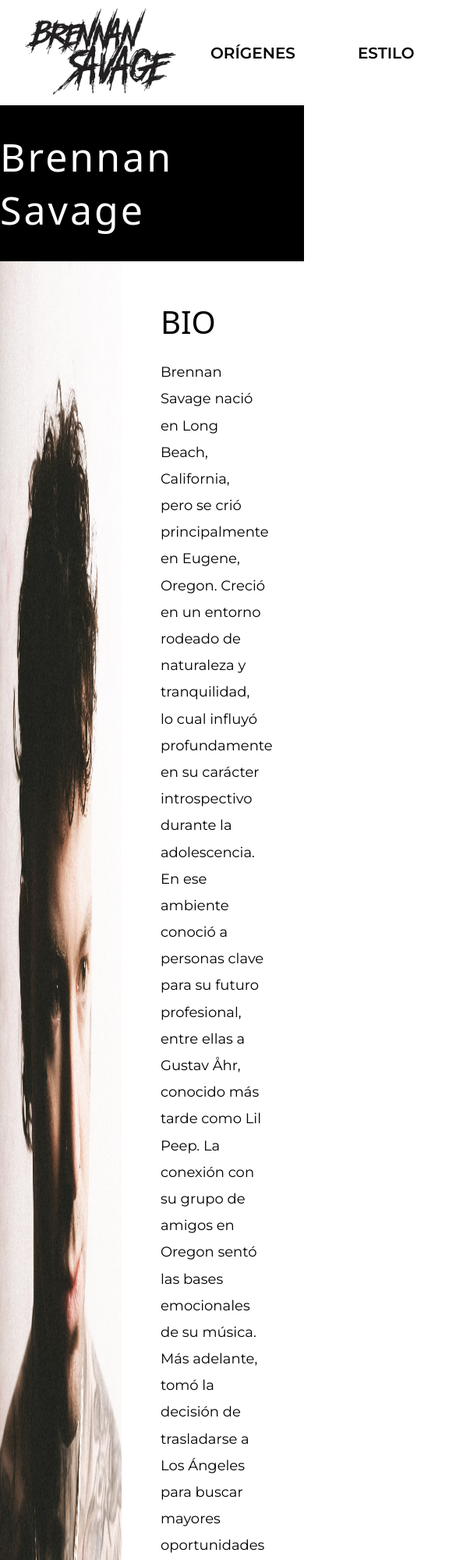
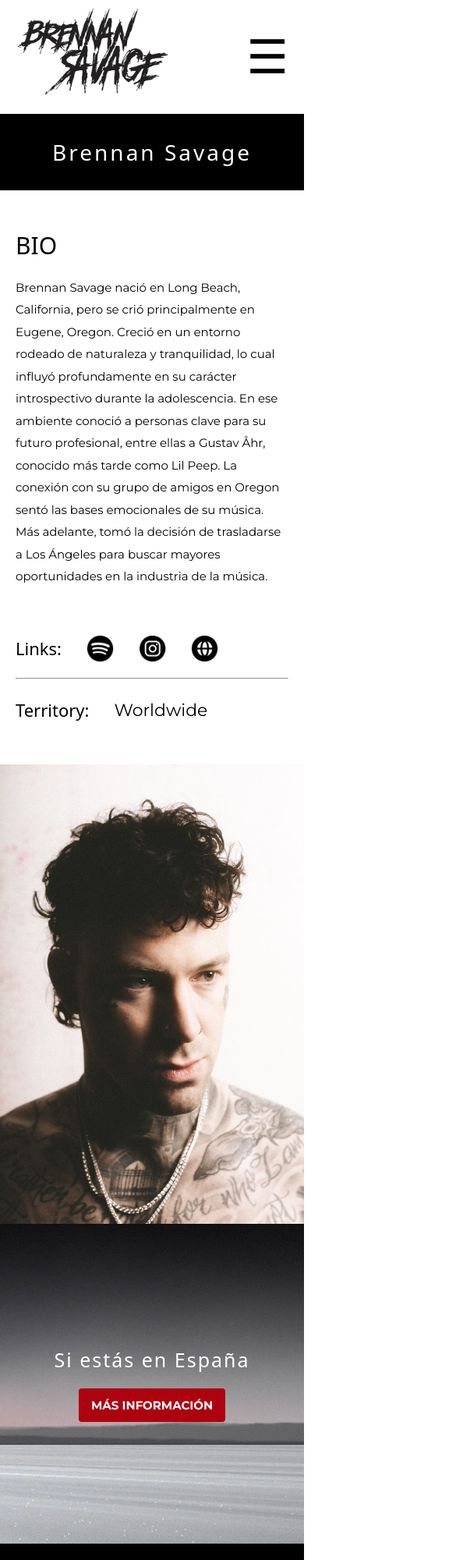
Before and after one commit to BrennanDzz/about-brennan-savage, a plain HTML site: page index.html in a window 390 px wide. Shown: the top 2000 px of the page at 78% size, 585 px wide, since content can reach past the window. Drawn offline with nearby package versions, Linux system fonts and the light colour scheme; a web font is replaced by a local one.

Commit message:
feat: add responsive design to index page

```diff
--- a/Css/style.css
+++ b/Css/style.css
@@ -25,7 +25,6 @@
 }
 
 p,
-a,
 span,
 li,
 small {
@@ -33,6 +32,12 @@
   font-family: "Montserrat";
   line-height: 1.8;
   margin-bottom: 10px;
+}
+
+a {
+  font-size: 18px;
+  font-family: "Montserrat";
+  line-height: 1.8;
 }
 
 ul li {
@@ -84,18 +89,21 @@
   display: flex;
   justify-content: space-between;
   grid-area: header;
+  position: relative;
+  width: inherit;
+  padding: 0 20px;
 }
 
-.menu-nav {
+nav {
   grid-area: nav;
   display: flex;
 }
 
-.menu-nav ul {
+nav ul {
   display: flex;
 }
 
-.menu-nav a {
+nav a {
   padding: 20px 40px;
 }
 
@@ -109,7 +117,7 @@
   text-transform: uppercase;
   display: flex;
   align-items: center;
-  margin-bottom: 0;
+  justify-content: center;
 }
 
 header ul li:hover {
@@ -122,8 +130,15 @@
 
 .logo {
   width: 200px;
-  margin-left: 30px;
 }
+
+/* Nav Mobile */
+.mobile {
+  display: none;
+}
+
+
+
 
 /* --- */
 
@@ -133,8 +148,8 @@
   background-color: black;
 }
 
-div h1 {
-  height: 200px;
+.titulo h1 {
+  padding: 30px;
   background-color: black;
   display: flex;
   align-items: center;
@@ -175,7 +190,7 @@
   margin-bottom: 0;
 }
 
-main h2 {
+h2 {
   font-size: 40px;
 }
 
@@ -262,7 +277,7 @@
 
 .redes-sociales a,
 .redes-sociales-2 a {
-  display: block;
+  display: flex;
   margin-bottom: 0;
 }
 
@@ -281,8 +296,7 @@
   font-size: 28px;
 }
 
-.redes-sociales h3,
-.redes-sociales-2 h3 {
+h3 {
   font-size: 30px;
 }
 
@@ -297,10 +311,11 @@
 aside {
   grid-area: aside;
   height: 100%;
+  width: 100%;
 }
 
-aside .Fotografia-Brennan {
-  width: 40vw;
+aside .fotografia-brennan {
+  width: inherit;
   height: inherit;
   max-width: 1200px;
 }
@@ -330,6 +345,7 @@
   padding: 0;
   background-color: black;
   width: 100%;
+  height: 100%;
 }
 
 .vlog-background-img {
@@ -435,20 +451,25 @@
 
 .cta-footer {
   background-image: url("../Img/banner-nieve-footer.webp");
-  background-size: cover;
-  background-position: center;
+  background-size: 100% auto;
+  background-repeat: no-repeat;
+  background-position: 100% center;
+  background-attachment: fixed;
   width: inherit;
-  min-height: 310px;
+  min-height: 410px;
   display: flex;
   flex-flow: column wrap;
   align-items: center;
   justify-content: center;
   row-gap: 20px;
+  background-color: linear-gradient(to top, #000 95%, transparent 100%);
+
 }
 
 .cta-footer h5 {
-  font-size: 22px;
+  font-size: 30px;
   letter-spacing: 2px;
+  text-align: center;
 }
 
 .cta-footer a {
@@ -456,7 +477,7 @@
   padding: 8px 16px;
   background-color: #ad030f;
   border-radius: 4px;
-  font-size: 14px;
+  font-size: 15px;
   font-weight: 700;
   text-transform: uppercase;
 }
@@ -541,4 +562,120 @@
 
 /* --- */
 
-/* Medua Query */
+
+/* Media query | Header */
+@media (max-width: 1200px) {
+
+  p{
+    font-size: 15px;
+  }
+  .redes-sociales-2 p{
+    font-size: 22px;
+  }
+  h2{
+    font-size: 30px;
+  }
+  h3, h5{
+    font-size: 22px;
+  }
+
+  main{
+    padding: 50px 20px;
+  }
+  /* Contenedor */
+  .contenedor {
+    max-width: 1200px;
+
+    grid-template-areas:
+      "header header header"
+      "titulo titulo titulo"
+      "main main main "
+      "aside aside aside"
+      "footer footer footer";
+  }
+
+  /* --- */
+  /* Header | Nav */
+  .desktop {
+    display: none;
+  }
+
+  .mobile {
+    display: flex;
+  }
+
+  .button-toggle {
+    display: block;
+    background: none;
+    border: none;
+    font-size: 3.75rem;
+    cursor: pointer;
+    color: black;
+  }
+
+  .mobile .menu-nav-mobile {
+    display: none;
+  }
+
+  .menu-nav-mobile.open {
+    display: flex;
+    flex-flow: column wrap;
+    position: absolute;
+    top: 140px;
+    left: 0;
+    box-shadow: 0px -5px black;
+    z-index: 50;
+    width: 100%;
+  }
+
+  .menu-nav-mobile li {
+    background-color: #ad030f;
+    width: inherit;
+  }
+
+  .menu-nav-mobile li a {
+    width: inherit;
+  }
+
+  /* --- */
+
+  /* Div | Titulo */
+  .titulo h1 {
+    text-align: center;
+    font-size: 28px;
+  }
+
+  /* --- */
+  /* Main */
+  .main img{
+    width: 35px;
+  }
+  /* --- */
+  /* Aside */
+
+  /* --- */
+
+  /* Footer | CTA */
+
+  .cta-footer {
+    background-image: url("../Img/banner-nieve-footer.webp");
+    background-size: cover;
+    background-repeat: no-repeat;
+    background-position: 100% center;
+    background-attachment: scroll;
+    min-height: 410px;
+  }
+
+  .cta-footer h5 {
+    padding: 0 10px;
+    font-size: 25px;
+
+  }
+  /* --- */
+  /* Footer | textos legales */
+  .textos-legales ul{
+    display: none;
+  }
+
+  /* --- */
+}
--- a/Js/main.js
+++ b/Js/main.js
@@ -23,3 +23,14 @@
   delay: 0.1,
 });
  */
+
+/*Pegar este código en el archivo de javascript*/
+
+  document.addEventListener("DOMContentLoaded", function () {
+    const boton = document.querySelector(".button-toggle");
+    const menuLinks = document.querySelector(".menu-nav-mobile");
+
+    boton.addEventListener("click", function () {
+      menuLinks.classList.toggle("open");
+    });
+  });
--- a/index.html
+++ b/index.html
@@ -18,9 +18,10 @@
 <body>
   <div class="contenedor">
     <header>
-      <img class="logo" src="Img/Logo-Brennan-Savage.webp" alt="logo del artista Brennan Savage" />
-      <nav class="menu-nav">
-        <ul>
+      <a href="index.html"><img class="logo" src="Img/Logo-Brennan-Savage.webp"
+          alt="logo del artista Brennan Savage" /></a>
+      <nav class="desktop ">
+        <ul class="menu-nav-desktop">
           <li>
             <a href="index.html" target="_blank" rel="noopener noreferrer">Orígenes</a>
           </li>
@@ -34,7 +35,28 @@
             <a href="trayectoria.html" target="_blank" rel="noopener noreferrer">Trayectoria</a>
           </li>
         </ul>
+
       </nav>
+      <!-- Nav Mobile -->
+      <nav class="mobile">
+        <button class="button-toggle">☰</button>
+        <ul class="menu-nav-mobile">
+          <li>
+            <a href="index.html" target="_blank" rel="noopener noreferrer">Orígenes</a>
+          </li>
+          <li>
+            <a href="estilo.html" target="_blank" rel="noopener noreferrer">Estilo</a>
+          </li>
+          <li>
+            <a href="formacion.html" target="_blank" rel="noopener noreferrer">Formación</a>
+          </li>
+          <li>
+            <a href="trayectoria.html" target="_blank" rel="noopener noreferrer">Trayectoria</a>
+          </li>
+        </ul>
+
+      </nav>
+      <!-- Nav Mobile -->
     </header>
     <div class="titulo">
       <h1>Brennan Savage</h1>
@@ -77,8 +99,8 @@
       </section>
     </main>
 
-    <aside class="Imagen-aside">
-      <img class="Fotografia-Brennan" src="Img/Savage-1.jpg" alt="Fotografía estilo de Brennan Savage" />
+    <aside class="imagen-aside">
+      <img class="fotografia-brennan" src="Img/Savage-1.jpg" alt="Fotografía estilo de Brennan Savage" />
     </aside>
 
     <footer class="vlog">
```
Also changed, not shown: estilo.html (+3 -1 lines), formacion.html (+21 -38 lines), trayectoria.html (+2 -1 lines).
